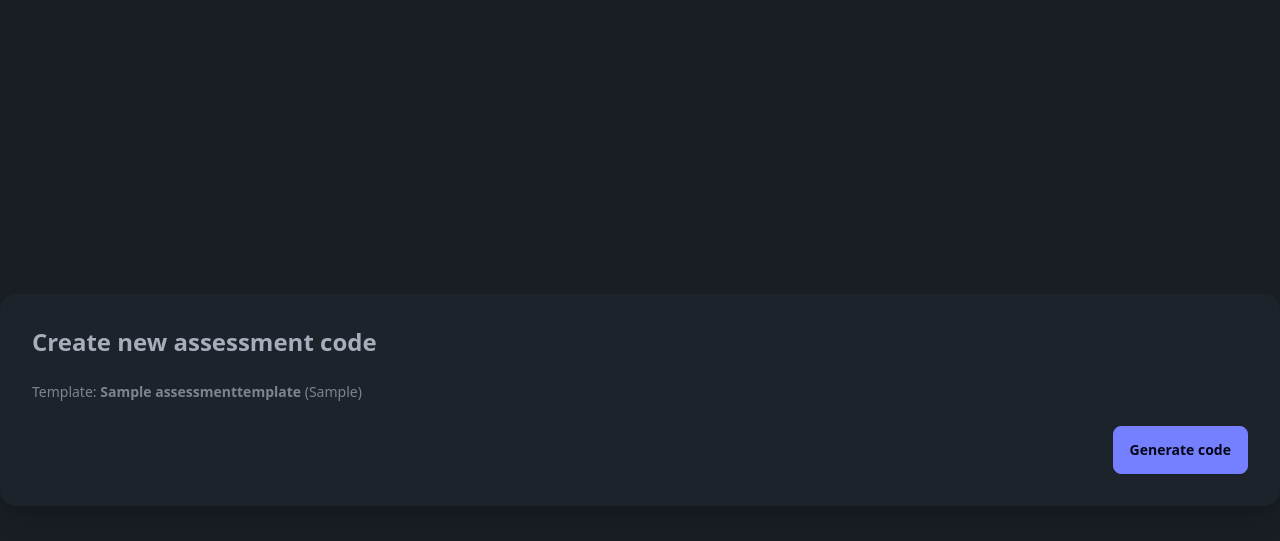
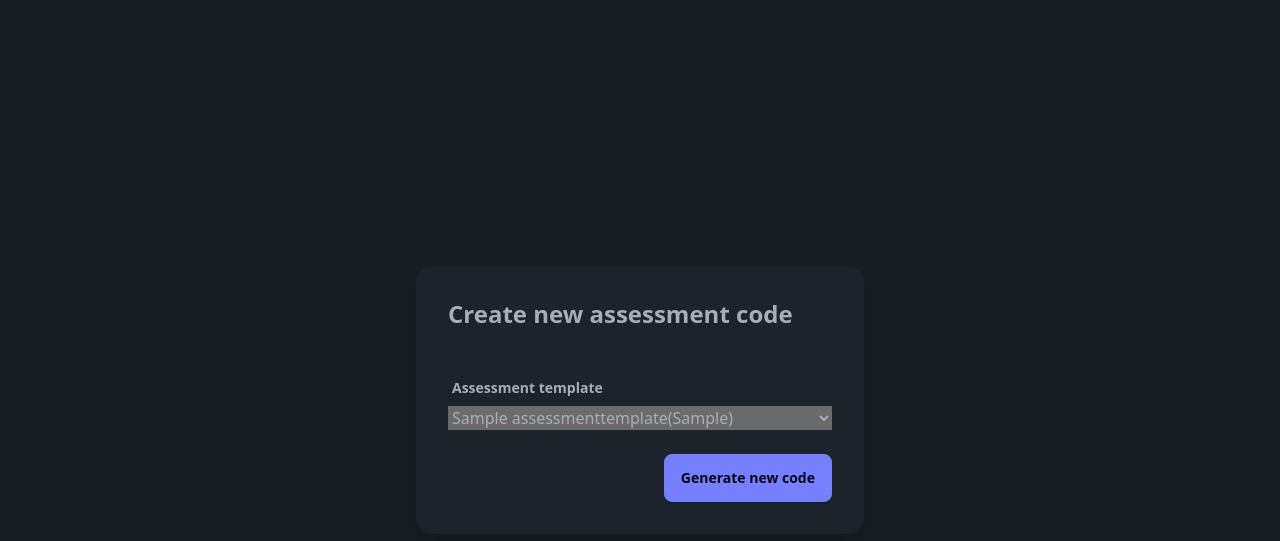
Before and after one commit to oanagakara/ogk-assess, a Django app: page /assessor/attempts/new/ in a window 1280 px wide. Shown: the top 541 px of the page. Run offline with Django 5.2, Linux system fonts and the light colour scheme; a user stored in the database is signed in; tables that the repository leaves empty hold one stand-in row (values such as "Sample post").

Commit message:
Fix assessor attempt creation
The assessor attempt code now lives on the form after it was generated

The new assessment form was made to conform to existing design

```diff
--- a/assessment/forms.py
+++ b/assessment/forms.py
@@ -1,5 +1,5 @@
 from django import forms
-from .models import Learner
+from .models import Learner, Attempt
 
 INPUT = "input input-bordered w-full"
 SELECT = "select select-bordered w-full"
@@ -47,3 +47,11 @@ class TextResponseForm(forms.Form):
 class MatchResponseForm(forms.Form):
     # Allow skipping. We'll still store whatever is posted (even empty).
     response_json = forms.CharField(widget=forms.HiddenInput(), required=False)
+
+class AttemptForm(forms.ModelForm):
+    class Meta:
+        model = Attempt
+        fields = ["template"]
+        widgets = {
+            "template": forms.Select(attrs={"class": "select select-bordered w-full"})
+        }
--- a/assessment/models.py
+++ b/assessment/models.py
@@ -9,6 +9,14 @@ import string
 class AssessmentTemplate(models.Model):
     name = models.CharField(max_length=200)
     version = models.CharField(max_length=50, blank=True, default="")
+    created_by = models.ForeignKey(
+        settings.AUTH_USER_MODEL,
+        on_delete=models.PROTECT,
+        null=True,
+        blank=True,
+        editable=False,
+        related_name="created_templates",
+    )
     created_at = models.DateTimeField(auto_now_add=True)
 
     def __str__(self) -> str:
@@ -122,7 +130,7 @@ class Attempt(models.Model):
 
     template = models.ForeignKey("AssessmentTemplate", on_delete=models.CASCADE)
     learner = models.ForeignKey("Learner", on_delete=models.CASCADE)
-    code = models.CharField(max_length=32, unique=True, default=generate_attempt_code())
+    code = models.CharField(max_length=32, unique=True, default=generate_attempt_code)
     status = models.CharField(max_length=20, choices=STATUS_CHOICES, default=IN_PROGRESS)
     started_at = models.DateTimeField(blank=True, null=True)
     submitted_at = models.DateTimeField(blank=True, null=True)
--- a/assessment/templates/assessment/assessor_new_attempt.html
+++ b/assessment/templates/assessment/assessor_new_attempt.html
@@ -3,37 +3,81 @@
 
 {% block content %}
 <div class="min-h-screen flex items-center justify-center p-6">
-  <div class="card w-full max-w-xl bg-base-100 shadow-xl">
+  <div class="card w-full max-w-md bg-base-100 shadow-xl">
     <div class="card-body space-y-4">
+
       <h1 class="card-title text-2xl">Create new assessment code</h1>
 
       {% if error %}
-        <div class="alert alert-error"><span>{{ error }}</span></div>
-      {% endif %}
-
-      {% if template %}
-        <div class="text-sm opacity-70">
-          Template: <strong>{{ template.name }}</strong> ({{ template.version }})
+        <div class="alert alert-error">
+          <span>{{ error }}</span>
         </div>
       {% endif %}
 
       {% if attempt %}
+        <div class="text-sm opacity-70">
+          Template: <strong>{{ attempt.template.name }}</strong>{% if attempt.template.version %} ({{ attempt.template.version }}){% endif %}
+        </div>
+
         <div class="alert alert-success">
           <div class="w-full">
             <div class="font-semibold mb-1">New code generated</div>
+
             <div class="flex items-center gap-2">
               <code id="attempt-code" class="font-mono text-lg">{{ attempt.code }}</code>
+
               <button type="button" class="btn btn-sm btn-square" id="copy-btn" aria-label="Copy code">
-                <svg xmlns="http://www.w3.org/2000/svg" width="18" height="18" viewBox="0 0 24 24" fill="none"
-                  stroke="currentColor" stroke-width="2" stroke-linecap="round" stroke-linejoin="round">
+                <svg xmlns="http://www.w3.org/2000/svg"
+                  width="18"
+                  height="18"
+                  viewBox="0 0 24 24"
+                  fill="none"
+                  stroke="currentColor"
+                  stroke-width="2"
+                  stroke-linecap="round"
+                  stroke-linejoin="round">
                   <rect x="9" y="9" width="13" height="13" rx="2" ry="2"></rect>
                   <path d="M5 15H4a2 2 0 0 1-2-2V4a2 2 0 0 1 2-2h9a2 2 0 0 1 2 2v1"></path>
                 </svg>
               </button>
+
               <span id="copy-status" class="text-sm opacity-70"></span>
             </div>
           </div>
         </div>
+
+        <div class="flex gap-2">
+          <a class="btn btn-primary" href="/start/">Go to learner start</a>
+          <a class="btn" href="{% url 'assessment:assessor_dashboard' %}">Back to dashboard</a>
+        </div>
+
+      {% else %}
+        <form method="POST" class="space-y-4">
+          {% csrf_token %}
+
+          {% if form.errors %}
+            <div class="alert alert-error">
+              <span>{{ form.errors|striptags }}</span>
+            </div>
+          {% endif %}
+
+          <div class="form-control">
+            <label class="label">
+              <span class="label-text font-semibold">Assessment template</span>
+            </label>
+            {{ form.template }}
+          </div>
+
+          <div class="flex justify-end pt-2">
+            <button class="btn btn-primary" type="submit">Generate new code</button>
+          </div>
+        </form>
+      {% endif %}
+
+    </div>
+  </div>
+</div>
+
 <script>
 const codeEl = document.getElementById("attempt-code");
 const btn = document.getElementById("copy-btn");
@@ -41,35 +85,24 @@
 
 btn?.addEventListener("click", async () => {
   const text = (codeEl?.textContent || "").trim();
+
   try {
     await navigator.clipboard.writeText(text);
     status.textContent = "Copied!";
-              setTimeout(() => status.textContent = "", 1200);
+    setTimeout(() => {
+      status.textContent = "";
+    }, 1200);
   } catch (e) {
-              // fallback: select text for manual copy
     const range = document.createRange();
     range.selectNodeContents(codeEl);
     const sel = window.getSelection();
     sel.removeAllRanges();
     sel.addRange(range);
-              status.textContent = "Select + Ct rl/Cmd+C";
-              setTimeout(() => status.textContent = "", 2000);
+    status.textContent = "Press Ctrl/Cmd+C";
+    setTimeout(() => {
+      status.textContent = "";
+    }, 2000);
   }
 });
 </script>
-
-        <div class="flex gap-2">
-          <a class="btn btn-primary" href="/start/">Go to learner start</a>
-          <a class="btn" href="{% url 'assessment:assessor_attempts' %}">Back to attempts</a>
-        </div>
-      {% else %}
-        <form method="post" class="flex justify-end">
-          {% csrf_token %}
-          <button class="btn btn-primary" type="submit">Generate code</button>
-        </form>
-      {% endif %}
-
-    </div>
-  </div>
-</div>
 {% endblock %}
--- a/assessment/views.py
+++ b/assessment/views.py
@@ -5,7 +5,7 @@ from django.contrib.auth.decorators import login_required, user_passes_test
 from django.db import IntegrityError, transaction
 from django.db.models import Count
 
-from .forms import StartForm, LearnerForm, HonestyForm, TextResponseForm, MatchResponseForm
+from .forms import AttemptForm, StartForm, LearnerForm, HonestyForm, TextResponseForm, MatchResponseForm
 from .models import Attempt, Question, Response, AssessmentTemplate, Learner
 from .services import claim_seat
 
@@ -77,18 +77,49 @@ def assessor_attempts(request):
 @login_required
 @user_passes_test(is_assessor)
 def assessor_new_attempt(request):
-    # pick the latest template (simple default)
-    template = AssessmentTemplate.objects.order_by("-created_at").first()
-    if template is None:
-        return render(request, "assessment/assessor_new_attempt.html", {"error": "No assessment template exists yet."})
+    latest_template = AssessmentTemplate.objects.order_by("-created_at").first()
+
+    if latest_template is None:
+        return render(
+            request,
+            "assessment/assessor_new_attempt.html",
+            {"error": "No assessment template exists yet."},
+        )
 
     if request.method == "POST":
-        # create placeholder learner; learner fills real details later
-        learner = Learner.objects.create(first_names="Temp", surname="Learner", id_number=str(int(timezone.now().timestamp()))[:13])
-        attempt = Attempt.objects.create(template=template, learner=learner)
-        return render(request, "assessment/assessor_new_attempt.html", {"attempt": attempt, "template": template})
+        form = AttemptForm(request.POST)
 
-    return render(request, "assessment/assessor_new_attempt.html", {"template": template})
+        if form.is_valid():
+            learner = Learner.objects.create(
+                first_names="Temp",
+                surname="Learner",
+                id_number=str(int(timezone.now().timestamp()))[:13]
+            )
+
+            attempt = form.save(commit=False)
+            attempt.learner = learner
+            attempt.save()
+
+            return render(
+                request,
+                "assessment/assessor_new_attempt.html",
+                {
+                    "attempt": attempt,
+                    "form": form,
+                    "template": attempt.template,
+                },
+            )
+    else:
+        form = AttemptForm(initial={"template": latest_template})
+
+    return render(
+        request,
+        "assessment/assessor_new_attempt.html",
+        {
+            "form": form,
+            "template": latest_template,
+        },
+    )
 
 def attempt_question(request, code: str, n: int):
     attempt = get_object_or_404(Attempt, code=code)
```
Also changed, not shown: 1 other file. Lines whose indentation alone changed are shown as unchanged.
